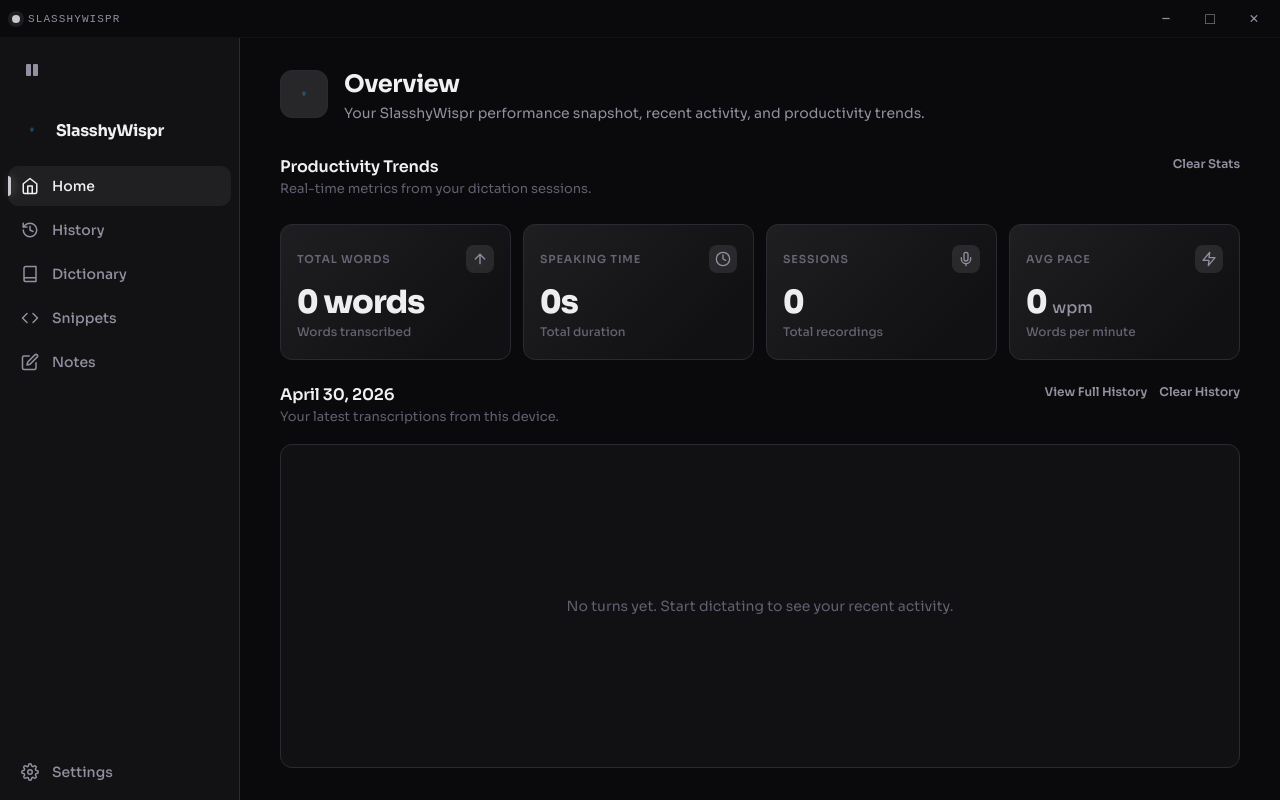
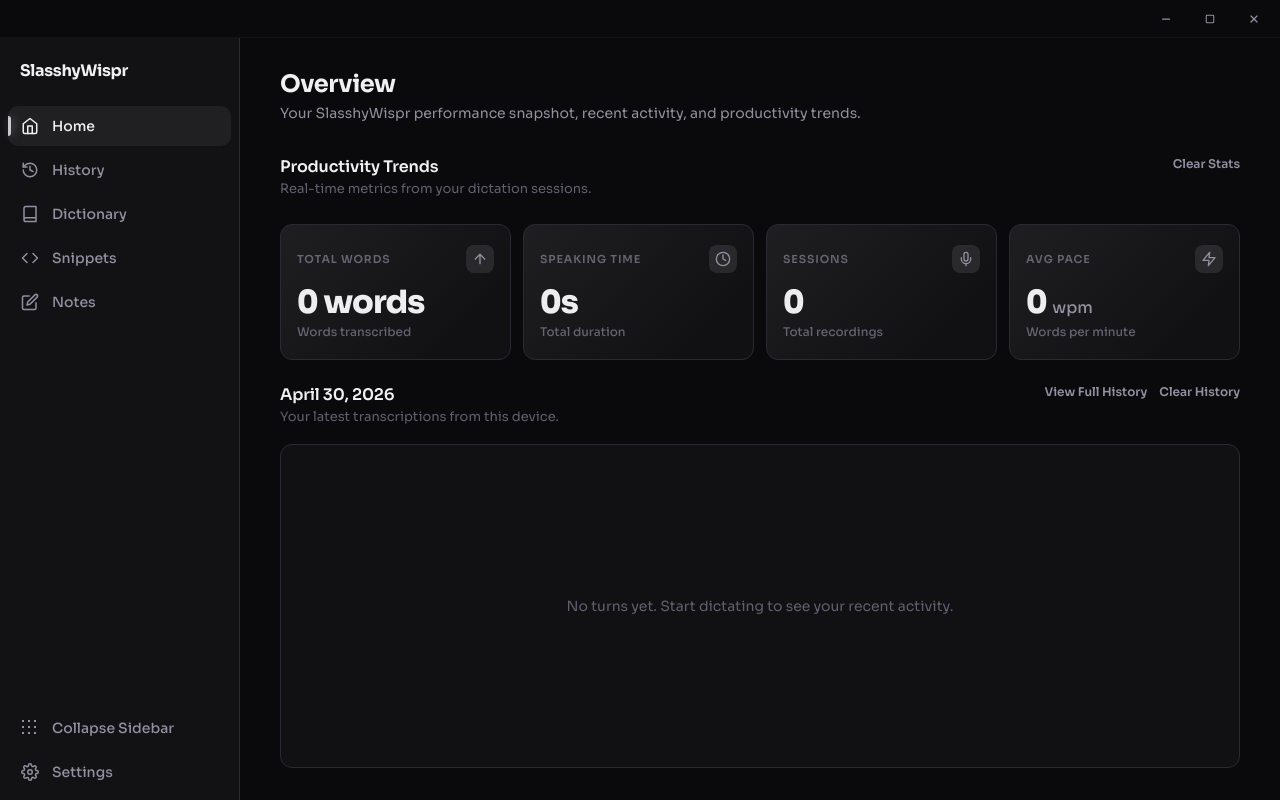
Before and after one commit to SlasshyOverhere/SlasshyWispr, a React (Vite) app: page / in a window 1280 px wide. Built offline with nearby package versions, Linux system fonts and the light colour scheme.

Commit message:
feat: refine logo centering, floating dock animation, and minimalist UI cleanup

```diff
--- a/src/App.tsx
+++ b/src/App.tsx
@@ -3,32 +3,26 @@
 export function App() {
   return (
     <>
-
       <div className="app-frame">
         <header className="app-titlebar">
           <div id="appTitlebarDrag" className="app-titlebar-drag" data-tauri-drag-region="true">
-        <span className="app-titlebar-dot" aria-hidden="true"></span>
-        <span className="app-titlebar-name">SlasshyWispr</span>
           </div>
           <div className="app-titlebar-actions">
-        <button id="windowMinimizeBtn" className="titlebar-action" type="button" aria-label="Minimize">−</button>
+            <button id="windowMinimizeBtn" className="titlebar-action" type="button" aria-label="Minimize">
+              <svg width="12" height="12" viewBox="0 0 24 24" fill="none" stroke="currentColor" strokeWidth="2.5" strokeLinecap="round" strokeLinejoin="round"><line x1="5" y1="12" x2="19" y2="12"></line></svg>
+            </button>
             <button id="windowMaximizeBtn" className="titlebar-action" type="button" aria-label="Maximize">
-          <span id="windowMaximizeGlyph">□</span>
+              <svg id="windowMaximizeGlyph" width="10" height="10" viewBox="0 0 24 24" fill="none" stroke="currentColor" strokeWidth="2.5" strokeLinecap="round" strokeLinejoin="round"><rect x="3" y="3" width="18" height="18" rx="2" ry="2"></rect></svg>
             </button>
-        <button id="windowCloseBtn" className="titlebar-action titlebar-close" type="button" aria-label="Close">×</button>
+            <button id="windowCloseBtn" className="titlebar-action titlebar-close" type="button" aria-label="Close">
+              <svg width="12" height="12" viewBox="0 0 24 24" fill="none" stroke="currentColor" strokeWidth="2.5" strokeLinecap="round" strokeLinejoin="round"><line x1="18" y1="6" x2="6" y2="18"></line><line x1="6" y1="6" x2="18" y2="18"></line></svg>
+            </button>
           </div>
         </header>
 
         <div className="flow-shell">
           <aside className="flow-sidebar">
-      <div className="window-controls">
-        <button id="toggleSidebarBtn" className="chrome-icon" type="button" data-label="Collapse sidebar" aria-label="Collapse sidebar">
-          <span className="ico-grid"></span>
-        </button>
-      </div>
-
             <div className="brand-row">
-        <img src="/logo.png" alt="" className="brand-logo" style={{ width: "24px", height: "24px", objectFit: "contain" }} />
               <strong>SlasshyWispr</strong>
             </div>
 
@@ -72,6 +66,12 @@
                 </span>
                 <span id="sidebarToggleLocalSttLabel">Load STT</span>
               </button>
+              <button id="toggleSidebarBtn" className="secondary-link" type="button" data-label="Collapse sidebar" aria-label="Collapse sidebar">
+                <span className="secondary-glyph">
+                  <span className="ico-grid secondary-glyph"></span>
+                </span>
+                <span>Collapse Sidebar</span>
+              </button>
         <button id="openSettingsBtn" className="secondary-link" data-label="Settings" aria-label="Settings" type="button">
                 <span className="secondary-glyph">
                   <svg width="18" height="18" viewBox="0 0 24 24" fill="none" stroke="currentColor" strokeWidth="2" strokeLinecap="round" strokeLinejoin="round"><circle cx="12" cy="12" r="3"></circle><path d="M19.4 15a1.65 1.65 0 0 0 .33 1.82l.06.06a2 2 0 0 1 0 2.83 2 2 0 0 1-2.83 0l-.06-.06a1.65 1.65 0 0 0-1.82-.33 1.65 1.65 0 0 0-1 1.51V21a2 2 0 0 1-2 2 2 2 0 0 1-2-2v-.09A1.65 1.65 0 0 0 9 19.4a1.65 1.65 0 0 0-1.82.33l-.06.06a2 2 0 0 1-2.83 0 2 2 0 0 1 0-2.83l.06-.06a1.65 1.65 0 0 0 .33-1.82 1.65 1.65 0 0 0-1.51-1H3a2 2 0 0 1-2-2 2 2 0 0 1 2-2h.09A1.65 1.65 0 0 0 4.6 9a1.65 1.65 0 0 0-.33-1.82l-.06-.06a2 2 0 0 1 0-2.83 2 2 0 0 1 2.83 0l.06.06a1.65 1.65 0 0 0 1.82.33H9a1.65 1.65 0 0 0 1-1.51V3a2 2 0 0 1 2-2 2 2 0 0 1 2 2v.09a1.65 1.65 0 0 0 1 1.51 1.65 1.65 0 0 0 1.82-.33l.06-.06a2 2 0 0 1 2.83 0 2 2 0 0 1 0 2.83l-.06.06a1.65 1.65 0 0 0-.33 1.82V9a1.65 1.65 0 0 0 1.51 1H21a2 2 0 0 1 2 2 2 2 0 0 1-2 2h-.09a1.65 1.65 0 0 0-1.51 1z"></path></svg>
@@ -85,9 +85,6 @@
             <section className="flow-page is-active" data-page="home">
               <div className="flow-page-inner home-page">
                 <header className="overview-header">
-            <div className="overview-icon-wrap">
-              <img src="/logo.png" alt="" style={{ width: "24px", height: "24px", objectFit: "contain" }} />
-            </div>
                   <div>
                     <h1 className="overview-title">Overview</h1>
                     <p className="overview-subtitle">Your SlasshyWispr performance snapshot, recent activity, and productivity trends.</p>
@@ -314,7 +311,6 @@
             </section>
           </main>
         </div>
-
       </div>
 
       <div id="sttLoadOverlay" className="stt-load-overlay" hidden>
@@ -374,7 +370,6 @@
         <span id="recordTimer">00.0s</span>
         <button id="recordBtn" className="hidden-record" type="button">Start Recording</button>
       </div>
-
     </>
   );
 }
--- a/src/components/settings/SettingsSidebar.tsx
+++ b/src/components/settings/SettingsSidebar.tsx
@@ -2,7 +2,7 @@
   return (
     <aside className="settings-sidebar">
       <div className="settings-sidebar-top">
-        <img src="/logo.png" alt="" style={{ width: "24px", height: "24px", marginBottom: "12px", objectFit: "contain" }} />
+
         <p className="settings-kicker">Settings</p>
         <h3 className="settings-sidebar-title">Control Center</h3>
         <p className="settings-sidebar-copy">
--- a/src/style.css
+++ b/src/style.css
@@ -184,11 +184,10 @@
 }
 
 .app-titlebar-name {
-  font-family: var(--font-mono);
+  font-family: "Inter", var(--font-main);
   font-size: 11px;
-  font-weight: 500;
-  letter-spacing: 0.1em;
-  text-transform: uppercase;
+  font-weight: 700;
+  letter-spacing: -0.01em;
   color: var(--text-secondary);
 }
 
@@ -304,6 +303,7 @@
   gap: var(--space-3);
   padding: var(--space-2) var(--space-3);
   height: 48px;
+  overflow: hidden;
 }
 
 .brand-mark {
@@ -421,18 +421,16 @@
   font-size: 18px;
 }
 
-body.sidebar-collapsed .nav-item span:not(.nav-glyph),
-body.sidebar-collapsed .secondary-link span:not(.secondary-glyph) {
-  opacity: 0;
-  width: 0;
-  margin: 0;
-  pointer-events: none;
-}
-
 body.sidebar-collapsed .nav-item,
 body.sidebar-collapsed .secondary-link {
   justify-content: center;
   padding: 10px 0;
+  gap: 0;
+}
+
+body.sidebar-collapsed .nav-item span:not(.nav-glyph),
+body.sidebar-collapsed .secondary-link span:not(.secondary-glyph) {
+  display: none;
 }
 
 /* Phase 2.4: Content Area */
@@ -526,6 +524,7 @@
   justify-content: center;
   flex-shrink: 0;
   color: var(--text-secondary);
+  overflow: hidden;
 }
 
 .overview-title {
```
Also changed, not shown: public/voice-indicator.html (+19 -30 lines). Lines whose indentation alone changed are shown as unchanged.
